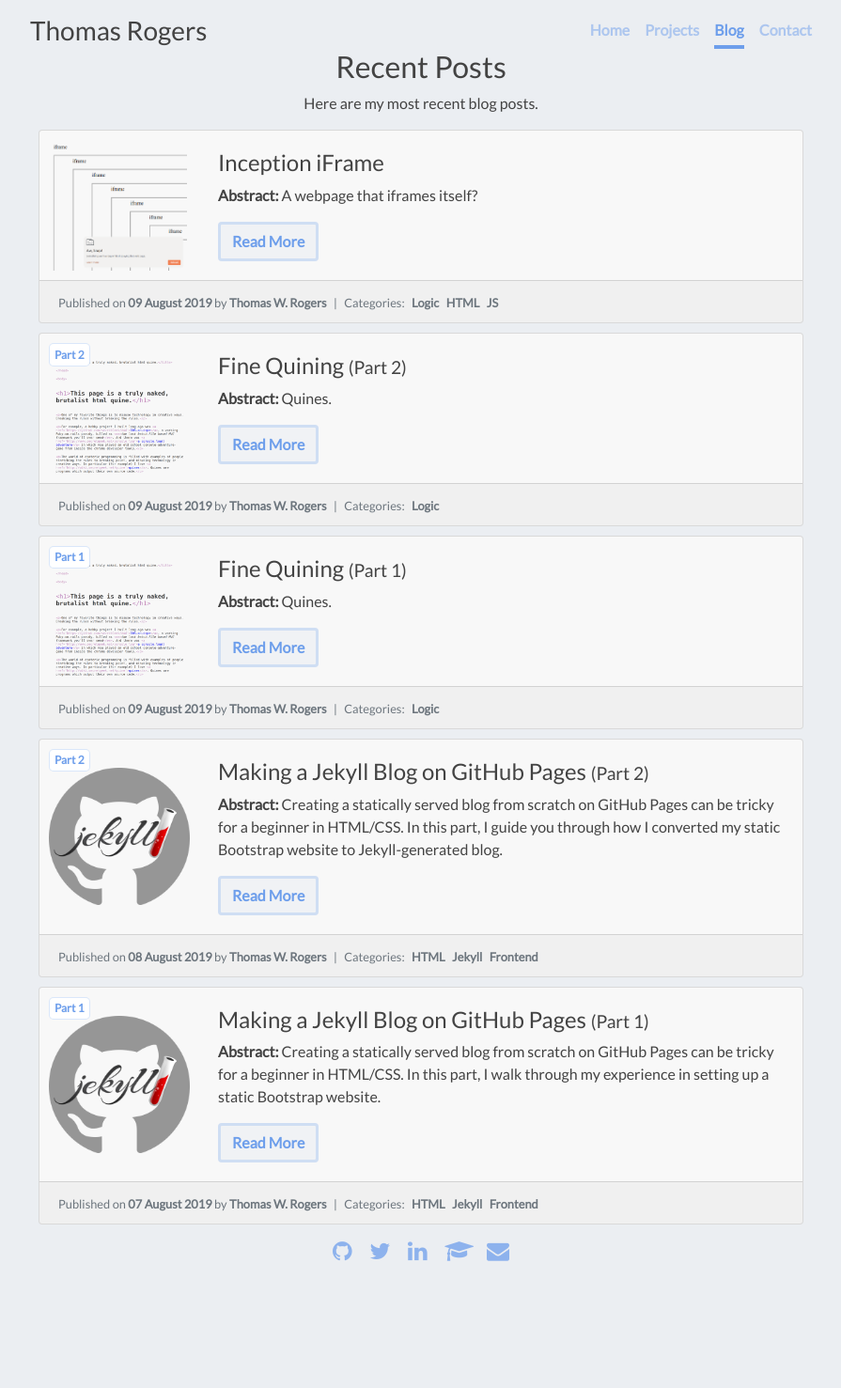
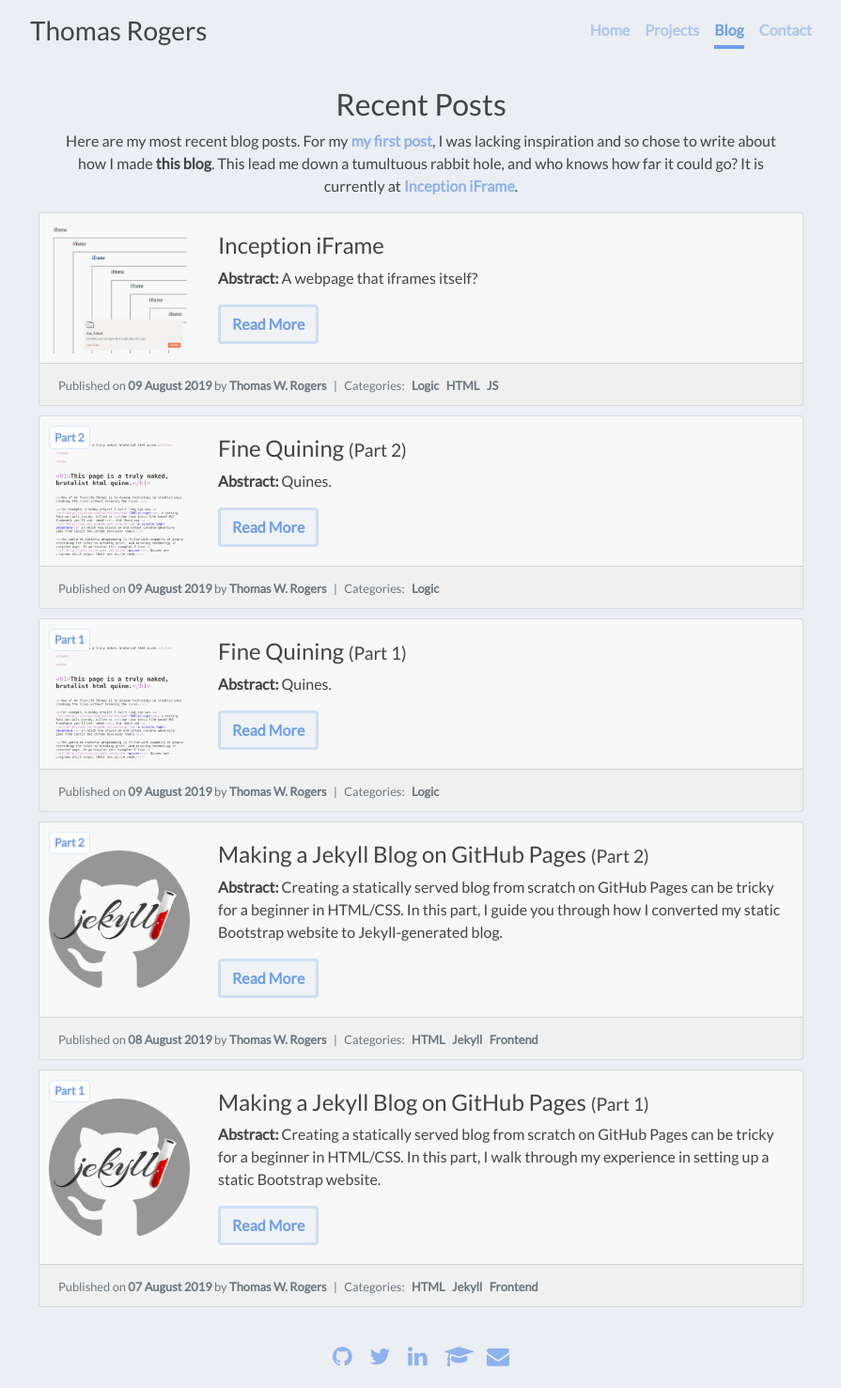
Before and after one commit to TWRogers/twrogers.github.io, a Jekyll site: the page built from blog.md, in a window 1280 px wide. Shown: the whole page at 94% size, without its empty margins (192-1087 px from the left). Built offline with Jekyll 4.4.1, drawn with Linux system fonts in a browser that asks for light colours; before the commit the page ends 1365 px from its top, so only the background shows below that.

Commit message:
blog blurb and spacing before scoial icons

```diff
--- a/_layouts/default.html
+++ b/_layouts/default.html
@@ -80,7 +80,7 @@
   <main role="main" class="inner cover">
     {{ content }}
   </main>
-
+  <br>
   <footer class="mastfoot mt-auto">
     <div class="inner">
       <p class="lead" style="font-size: 24px;">
--- a/blog.md
+++ b/blog.md
@@ -6,8 +6,12 @@ layout: default
 title: "Blog"
 abstract: "Selection of Thomas Rogers' latest blog posts."
 ---
+<br>
 <h2 class="cover-heading">Recent Posts</h2>
-<p>Here are my most recent blog posts.</p>
+<p>Here are my most recent blog posts. For my <a href="{{ site.posts[-1].url }}">my first post</a>, I was lacking inspiration and so chose to write about how I made <b>this blog</b>.
+
+This lead me down a tumultuous rabbit hole, and who knows how far it could go? It is currently at <a href="{{ site.posts[0].url }}">{{ site.posts[0].title }}</a>.
+</p>
 <div class="row">
 {% for post in site.posts %}
 <div class="card">
```
